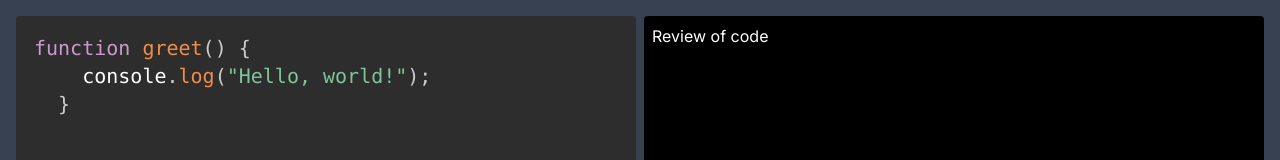
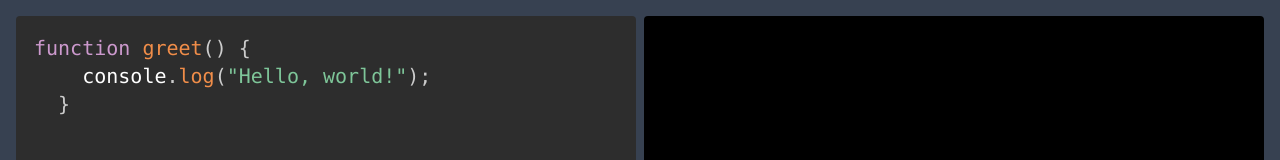
Before and after one commit to ap88020/CodeSensei, a React (Vite) app in the folder frontend/: page / in a window 1280 px wide. Shown: the top 160 px of the page. Built offline with nearby package versions, Linux system fonts and the light colour scheme.

Commit message:
solv issue

```diff
--- a/frontend/src/App.jsx
+++ b/frontend/src/App.jsx
@@ -48,8 +48,6 @@ function App() {
         </div>
       </div>
       <div className='right w-full h-96 md:h-full bg-black rounded p-2 text-white overflow-auto flex items-center justify-center md:items-start md:justify-start'>
-        <div>
-          Review of code
         {loader ? (
           <div className="flex justify-center items-center h-full w-full">
             <div className="animate-spin text-6xl md:text-9xl">⏳</div>
@@ -61,7 +59,6 @@ function App() {
             </Marked>
           </div>
         )}
-        </div>
       </div>
     </main>
   )
```
